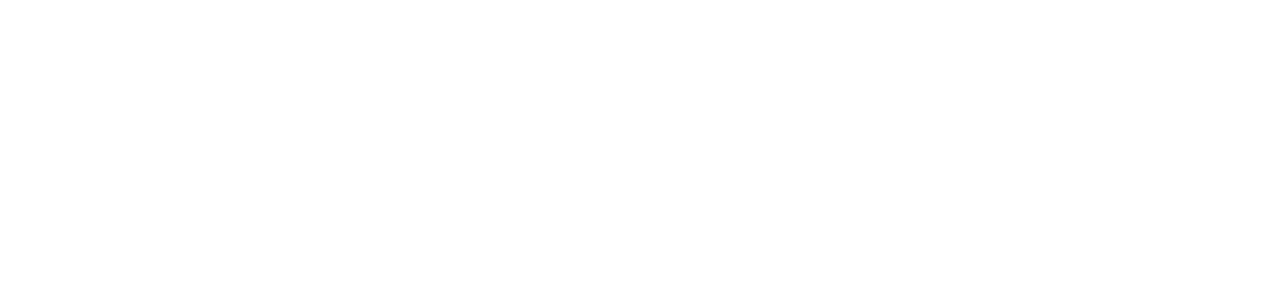
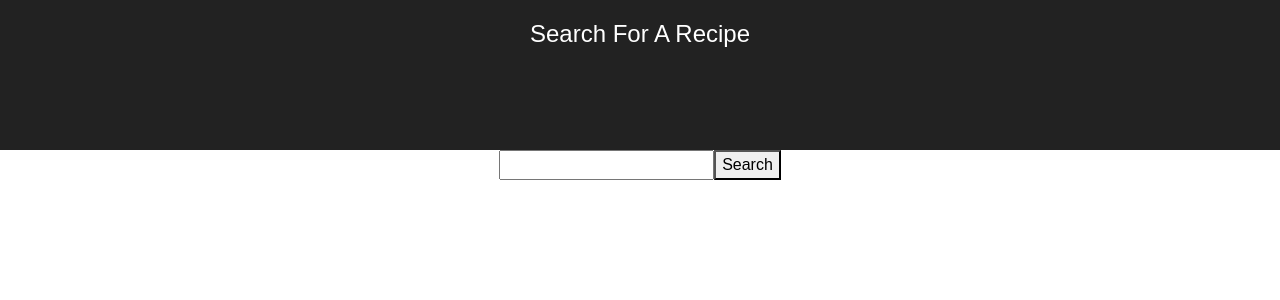
Before and after one commit to AlexZarrella/Recipe-book-react, a React (Create React App) app: page / in a window 1280 px wide. Shown: the top 300 px of the page. Built offline with nearby package versions, Linux system fonts and the light colour scheme.

Commit message:
working on search

```diff
--- a/src/App.js
+++ b/src/App.js
@@ -1,9 +1,17 @@
 import React, { Component } from "react";
 import "./App.css";
+import Form from "./components/form";
 
 class App extends Component {
   render() {
-    return <div className="App" />;
+    return (
+      <div className="App">
+        <header className="App-header">
+          <h1 className="App-title">Search For A Recipe</h1>
+        </header>
+        <Form />
+      </div>
+    );
   }
 }
 
--- /dev/null
+++ b/src/components/form.js
@@ -0,0 +1,10 @@
+import React, { Component } from "react";
+
+const Form = () => (
+  <form>
+    <input type="text" />
+    <button>Search</button>
+  </form>
+);
+
+export default Form;
```
